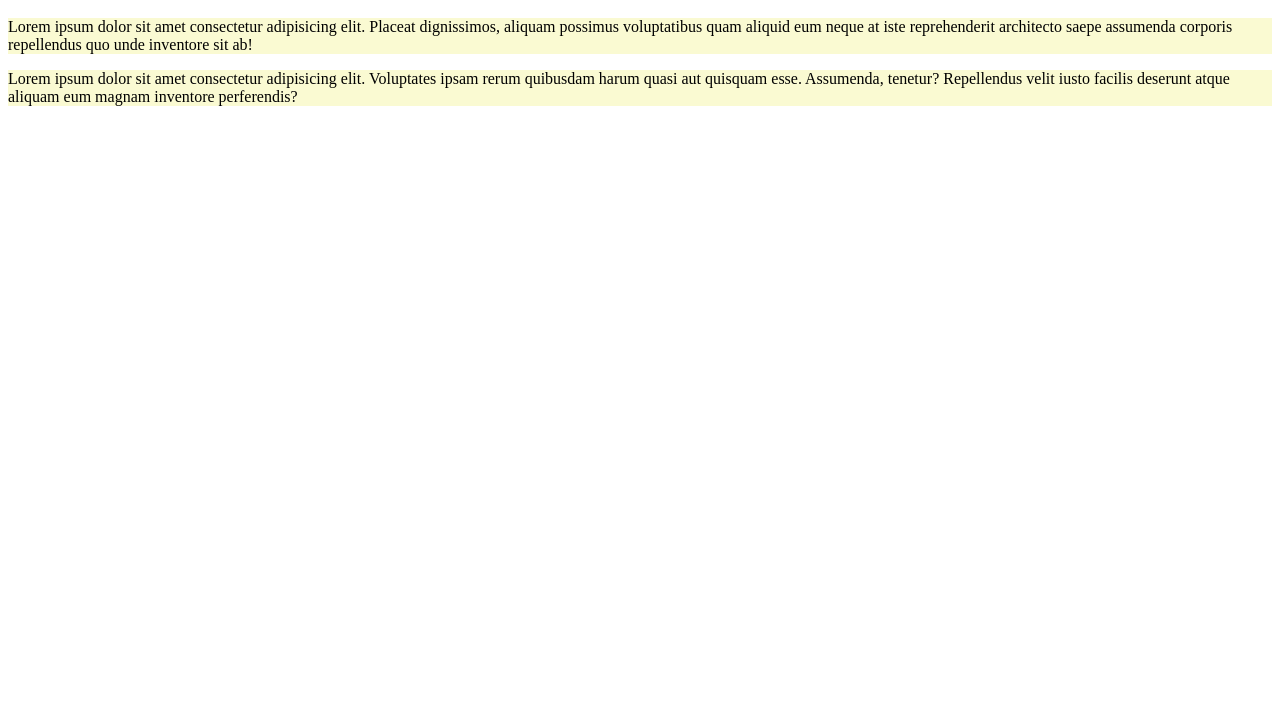
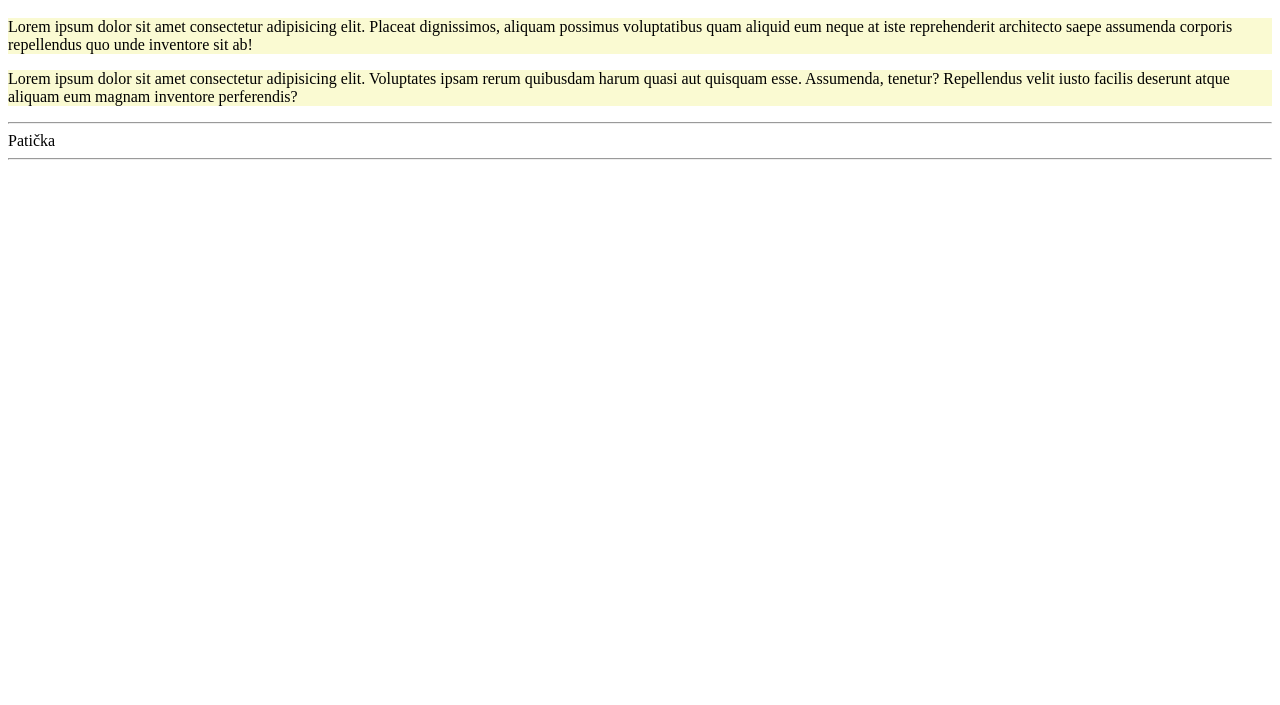
Before and after one commit to JakubHolous/G200, a plain HTML site: page index.html in a window 1280 px wide. Shown: the part 95-800 px from the top of the page. Drawn offline with Linux system fonts and the light colour scheme.

Commit message:
patička

```diff
--- a/index.html
+++ b/index.html
@@ -12,5 +12,7 @@
     <p>Lorem ipsum dolor sit amet consectetur adipisicing elit. Voluptates ipsam rerum quibusdam harum quasi aut
         quisquam esse. Assumenda, tenetur? Repellendus velit iusto facilis deserunt atque aliquam eum magnam inventore
         perferendis?</p>
+    <hr>Patička
+    <hr>
 </body>
 </html>
```
